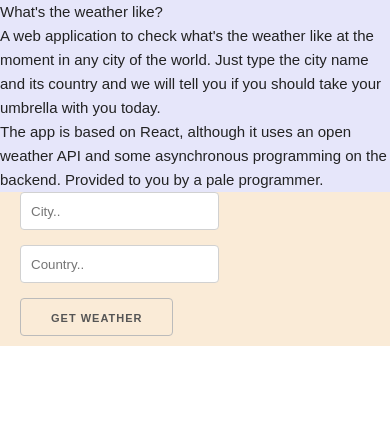
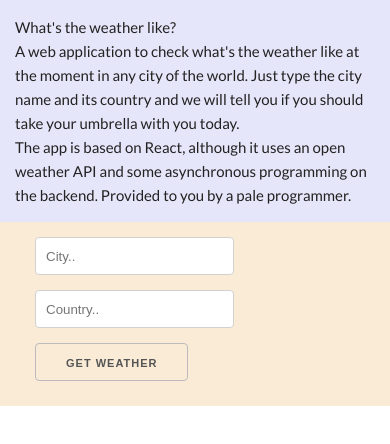
Before and after one commit to alextjd/weather-react-api, a React (Create React App) app: page / in a window 390 px wide. Shown: the top 444 px of the page. Built offline with nearby package versions, Linux system fonts and the light colour scheme.

Commit message:
Basic responsive styles.

```diff
--- a/src/App/App.css
+++ b/src/App/App.css
@@ -1,7 +1,28 @@
+.App {
+    display: flex;
+    margin: 20px auto;
+    max-width: 1000px;
+    flex-wrap: wrap;
+}
+
+@media (max-width: 700px) {
+    .App {
+        flex-direction: column;
+        margin: 0;
+    }
+}
+
+.left, .right {
+    box-sizing: border-box;
+    padding: 15px;
+}
+
 .left {
     background-color: lavender;
+    flex: 1;
 }
 
 .right {
     background-color: antiquewhite;
+    flex: 2;
 }
--- a/src/Title/Title.css
+++ b/src/Title/Title.css
@@ -0,0 +1,9 @@
+.title {
+    font-family: 'Open Sans', sans-serif;
+    font-style: italic;
+    font-size: 2em;
+}
+
+.subtitle {
+    font-size: 1.1em;
+}
--- a/src/index.css
+++ b/src/index.css
@@ -1,5 +1,7 @@
+@import url('https://fonts.googleapis.com/css?family=Lato|Open+Sans:400,400i');
+
 body {
-  margin: 0;
-  padding: 0;
-  font-family: sans-serif;
+    margin: 0;
+    padding: 0;
+    font-family: 'Lato', sans-serif;
 }
```
